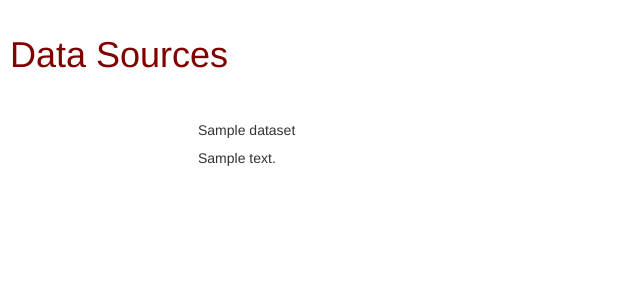
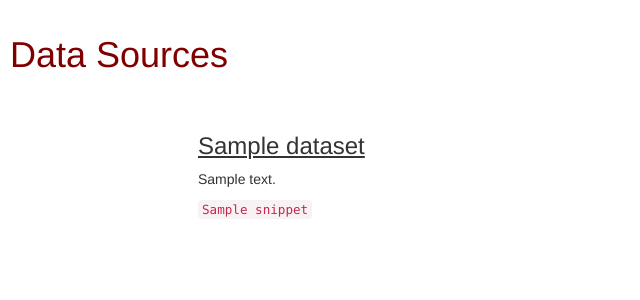
Before and after one commit to ndtallant/DataCensus, a Flask app: template flask_site/templates/index.html in a window 1280 px wide. Shown: the part 50-350 px from the top of the page, without its empty margins (0-640 px from the left). Run offline with Flask 2, Linux system fonts and the light colour scheme; the template is opened without the code that fills it: most values are stand-ins (such as "Sample title", 1, 10 or a date in 2020); some libraries are stand-ins or nearby versions.

```diff
--- a/flask_site/app.py
+++ b/flask_site/app.py
@@ -43,4 +43,8 @@ def test_content():
                            'their spouses from 1996 to 2014.'))
     fbi = DataSet(name='FBI Crime Data thing'
                 , description=('Data obtained from FBI API'))
-    return [hrs, fbi]
+
+    others = [DataSet(name=('Thing {}'.format(i))
+                , description=('OK **hello**')
+                , snippet=('x = 5')) for i in range(1, 31)]
+    return [hrs, fbi] + others
--- a/flask_site/models.py
+++ b/flask_site/models.py
@@ -14,6 +14,7 @@ class DataSet:
         self.name = name
         self.acronymn = acronymn
         self.description = description
+        self.snippet = 'Code Snippet'
         self._other_attrs = self._parse_attrs(**kwargs)
 
     def _validate(self, name, description):
--- a/flask_site/static/grids.css
+++ b/flask_site/static/grids.css
@@ -9,6 +9,7 @@
   border-radius: 5px;
  /* background-color: rgba(233,171,88,.5); */
   padding: 1em;
+
 }
 .dataset_grid {
   display: grid;
--- a/flask_site/templates/index.html
+++ b/flask_site/templates/index.html
@@ -23,9 +23,13 @@
       {% for dataset in datasets %}
       <div class="dataset_grid">
           <div class="dataset_content">
-          <h5> {{ dataset.name }} </h5>
-            <p> {{ dataset.description }} </p>
-          </div>
+              <h3 style="text-decoration: underline;">{{ dataset.name }}</h3>
+              <p>{{ dataset.description }}</p>
+
+          {% if dataset.snippet %}
+          <code>{{ dataset.snippet }}</code>
+          {% endif %}
+         </div>
       </div>
       {% endfor %}
     </div>
```
